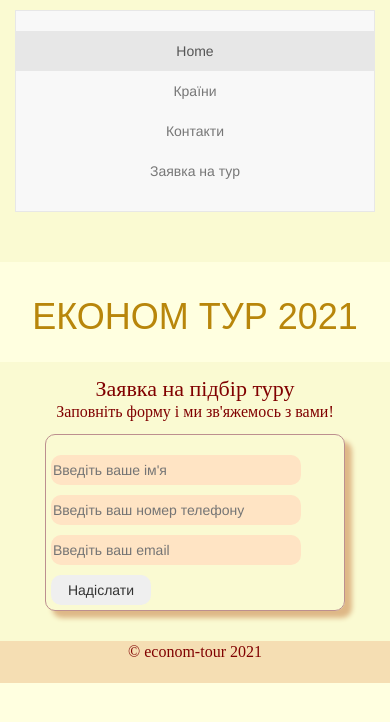
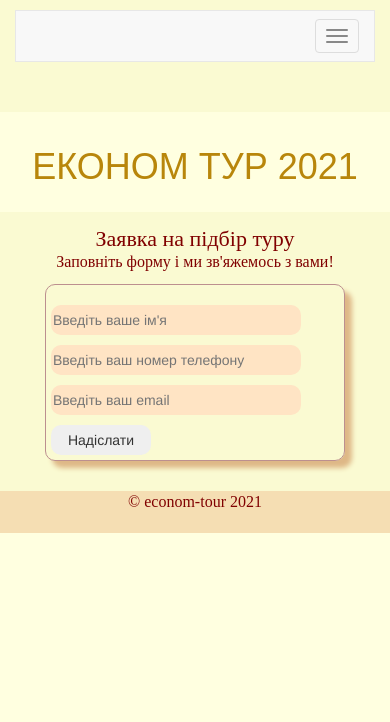
Before and after one commit to Anastasiiaerg/Web-Dev-2021, a website: page econom-tour-2021/application.html in a window 390 px wide. Drawn offline with nearby package versions, Linux system fonts and the light colour scheme.

Commit message:
добавила меню-гамбургер

```diff
--- a/econom-tour-2021/application.html
+++ b/econom-tour-2021/application.html
@@ -13,7 +13,22 @@
 <body>
     <header class="container">
         <nav class="navbar navbar-default" role="navigation">
-            <ul class="nav navbar-nav ">
+            <!-- Brand and toggle get grouped for better mobile display -->
+            <div class="navbar-header">
+                <button type="button" class="navbar-toggle" data-toggle="collapse" data-target=".navbar-ex1-collapse">
+                   <span class="sr-only">Toggle navigation</span>
+                   <span class="icon-bar"></span>
+                   <span class="icon-bar"></span>
+                   <span class="icon-bar"></span>
+               </button>
+                <a class="navbar-brand" href="#">
+                    <Econom-tour></Econom-tour>
+                </a>
+            </div>
+
+            <!-- Collect the nav links, forms, and other content for toggling -->
+            <div class="collapse navbar-collapse navbar-ex1-collapse">
+                <ul class="nav navbar-nav">
                     <li class="active">
                         <a href="index.html">Home</a>
                     </li>
@@ -27,6 +42,9 @@
                         <a href="application.html">Заявка на тур</a>
                     </li>
                 </ul>
+            </div>
+            <!-- /.navbar-collapse -->
+        </nav>
     </header>
     <section>
         <div id="title">
```
Also changed, not shown: econom-tour-2021/contact.html (+19 -1 lines), econom-tour-2021/countr.html (+19 -1 lines), econom-tour-2021/index.html (+19 -1 lines). Lines whose indentation alone changed are shown as unchanged.
